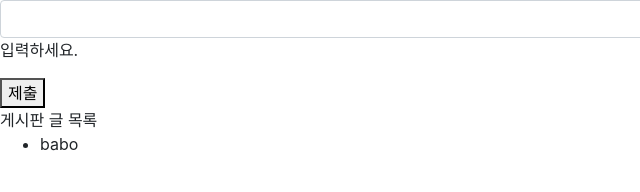
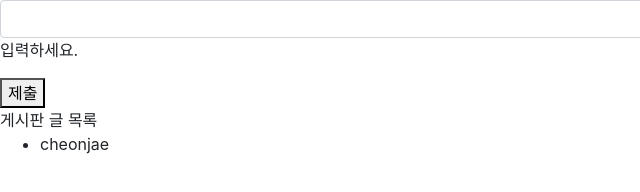
Before and after one commit to jngcii/git-notice-board, a plain HTML site: page index.html in a window 1280 px wide. Shown: the full height of the page, 0-640 px from the left. Drawn offline with nearby package versions, Linux system fonts and the light colour scheme.

Commit message:
Add 1000jae

```diff
--- a/index.html
+++ b/index.html
@@ -16,7 +16,7 @@
     <div>게시판 글 목록</div>
 
     <ul>
-        <li>babo</li>
+        <li>cheonjae</li>
     </ul>
 
     <script src="./index.js"></script>
```
